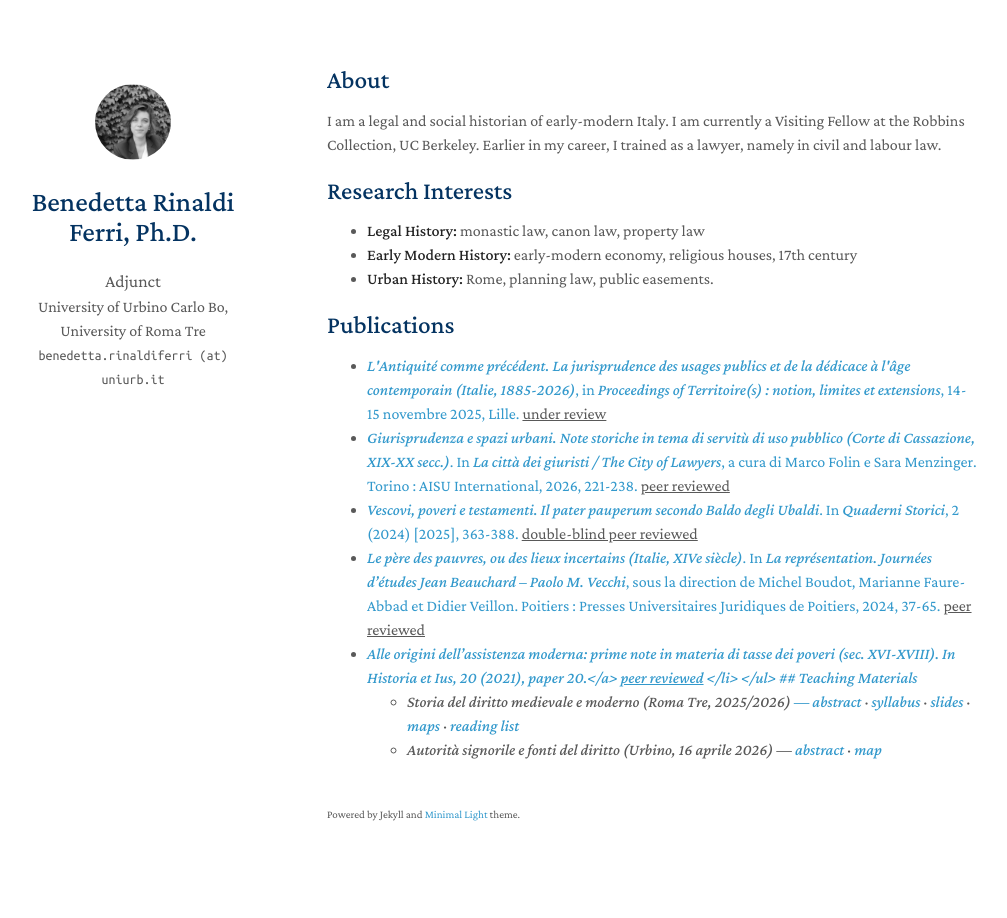
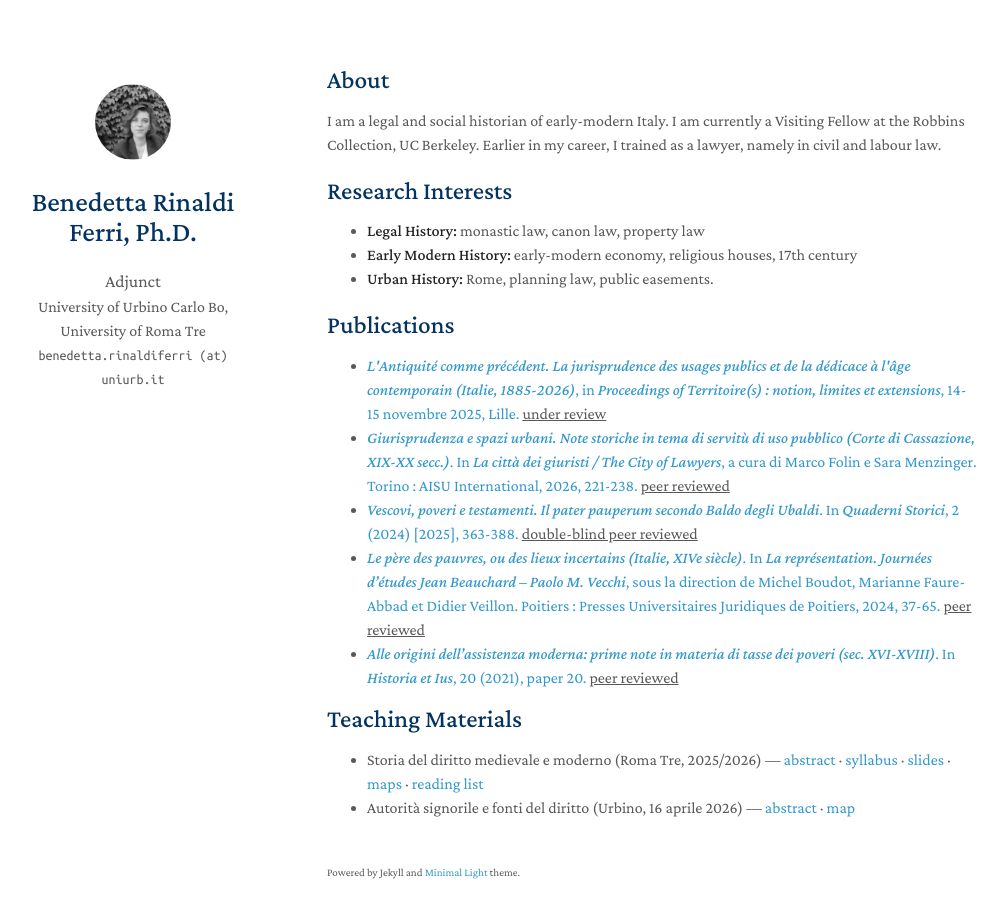
Before and after one commit to rinaldiferri/rinaldiferri.github.io, a Jekyll site: the page built from index.md, in a window 1280 px wide and 953 px high. Shown: the top 918 px of the window, without its empty margins (143-1150 px from the left). Built offline with Jekyll 4.4.1, drawn with Linux system fonts in a browser that asks for light colours; a style sheet for code colours, icons or effects is not loaded; our own code applies the rules of GitHub Pages for plain Markdown files.

```diff
--- a/_includes/publications.md
+++ b/_includes/publications.md
@@ -29,7 +29,7 @@
   </li>
 
   <li>
-  <a href="link"><em>Alle origini dell’assistenza moderna: prime note in materia di tasse dei <em>poveri (sec. XVI-XVIII)</em>. In
+  <a href="link"><em>Alle origini dell’assistenza moderna: prime note in materia di tasse dei poveri (sec. XVI-XVIII)</em>. In
   <em>Historia et Ius</em>, 20 (2021), paper 20.</a>
   <u>peer reviewed</u>
   </li>
```
